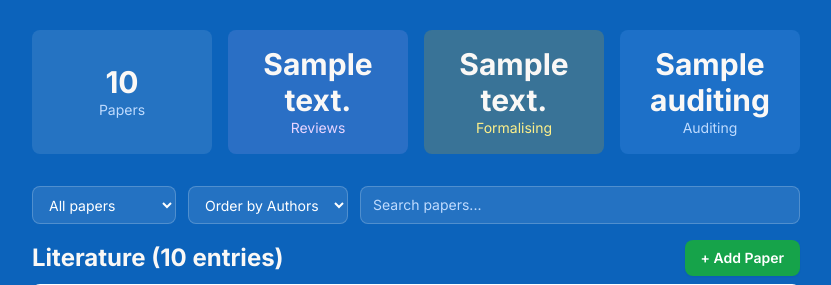
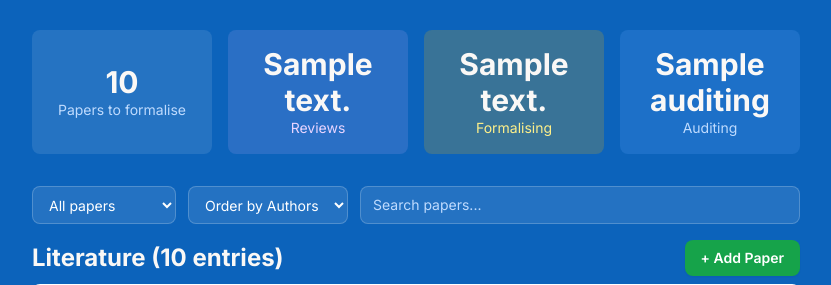
Before and after one commit to ccchallenge-org/ccchallenge, a FastAPI app: template backend/templates/index.html in a window 1280 px wide. Shown: the part 272-557 px from the top of the page, without its empty margins (224-1055 px from the left). Run offline with FastAPI, Linux system fonts and the light colour scheme; the template is opened without the code that fills it: most values are stand-ins (such as "Sample title", 1, 10 or a date in 2020); parts of the project's set-up code (start-up, migrations or seed data) failed here and were passed over; some libraries are stand-ins or nearby versions.

Commit message:
Rename Papers stat to Papers to formalise
Co-Authored-By: Claude Opus 4.6 <noreply@anthropic.com>

```diff
--- a/backend/templates/index.html
+++ b/backend/templates/index.html
@@ -26,7 +26,7 @@
         <button @click="document.querySelector('#filter-bar select[name=status]').value = ''; htmx.trigger(document.querySelector('#filter-bar select[name=status]'), 'change');"
             class="bg-white/10 hover:bg-white/20 rounded-lg p-4 text-center transition-colors cursor-pointer">
             <div class="text-3xl font-bold">{{ total }}</div>
-            <div class="text-sm text-blue-200">Papers</div>
+            <div class="text-sm text-blue-200">Papers to formalise</div>
         </button>
         <button @click="document.querySelector('#filter-bar select[name=status]').value = ''; htmx.ajax('GET', '/htmx/paper-list?has_reviews=true', {target: '#paper-list', swap: 'innerHTML'});"
             class="bg-purple-300/15 hover:bg-purple-300/25 rounded-lg p-4 text-center transition-colors cursor-pointer">
```
